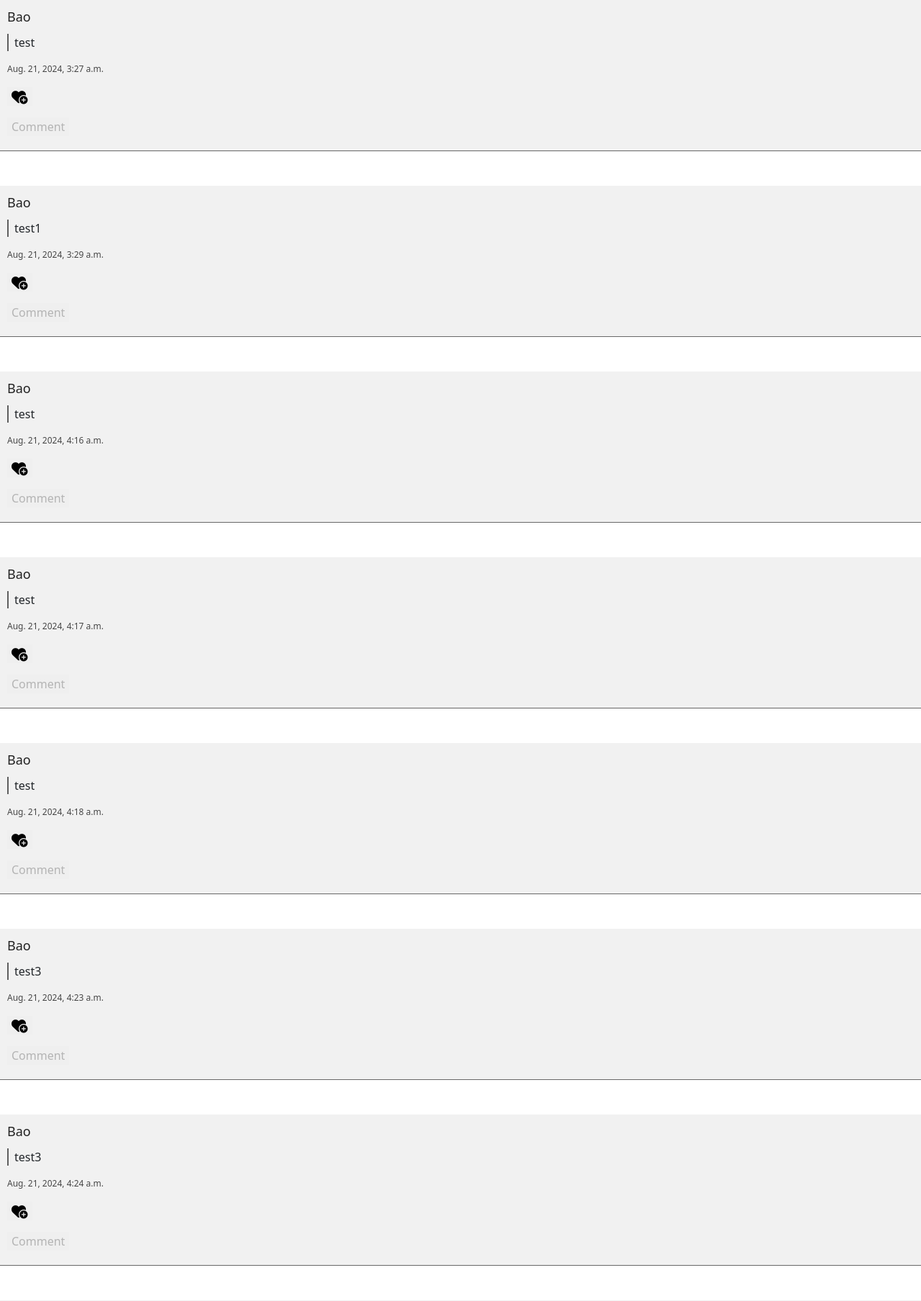
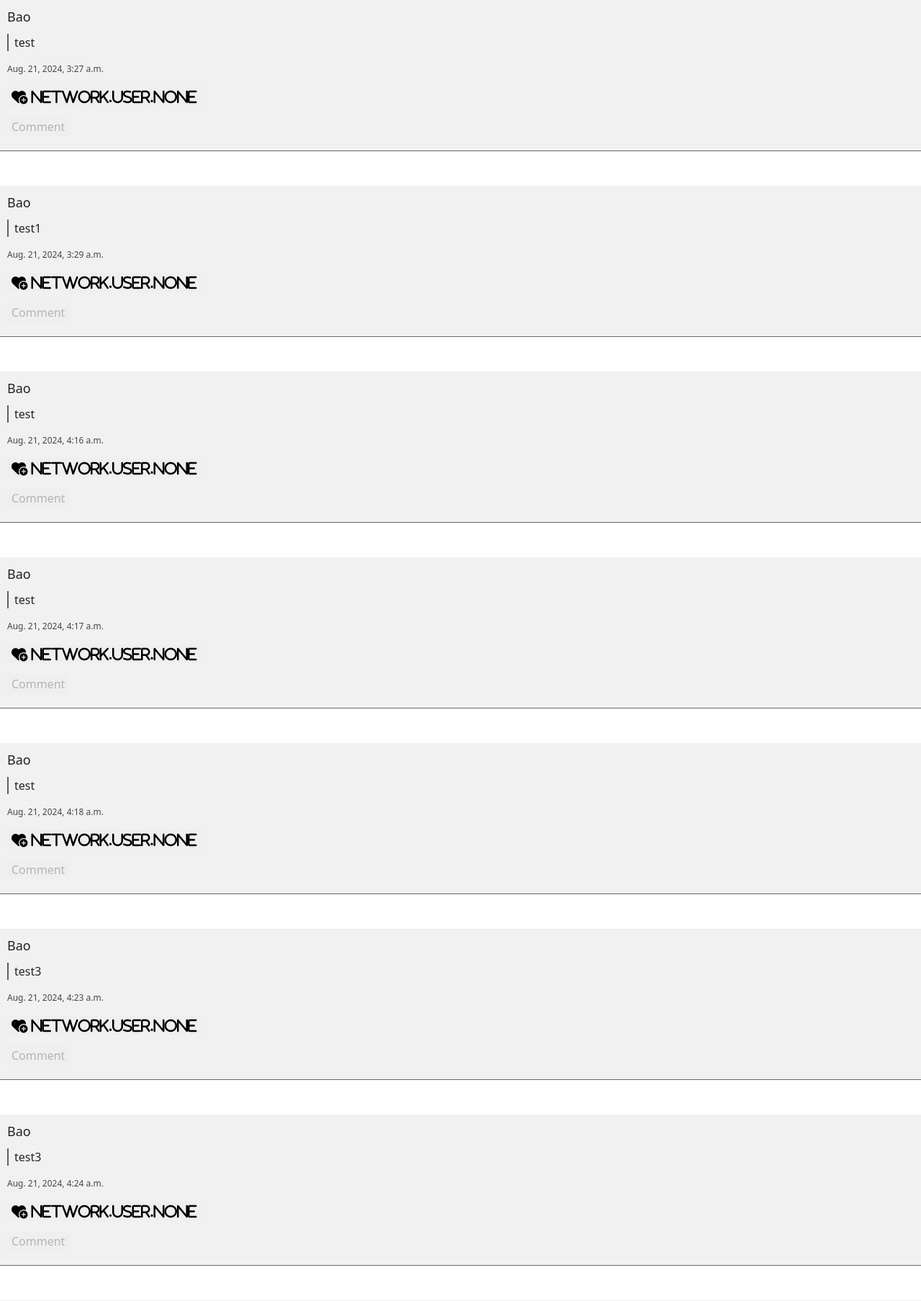
Before and after one commit to bao-123/Project-4, a Django app: template network/templates/network/index.html in a window 1280 px wide. Shown: the part 56-1863 px from the top of the page at 72% size. Run offline with Django 3.2, Linux system fonts and the light colour scheme; the template is opened without the code that fills it: values that come from a table or form of the project are taken from there, others are empty; data comes from the database, SQL or seed files in the repository; some libraries are stand-ins or nearby versions.

Commit message:
Working on like button (not completed)

```diff
--- a/network/models.py
+++ b/network/models.py
@@ -32,21 +32,37 @@ class Post(models.Model):
     user = models.ForeignKey(User, on_delete=models.CASCADE, related_name="posts")
     content = models.TextField()
     datetime = models.DateTimeField(auto_now_add=True)
-    likes = models.IntegerField(default=0, validators=[MinValueValidator(0)]) # minimun value of this field is 0..
+    likes = models.ManyToManyField(User, blank=True, related_name="posts_liked") # minimun value of this field is 0..
 
     def __str__(self):
         return f"""
         User: {self.user.username}
         {self.content}
-    {self.datetime}
-    likes: {self.likes}"""
+        {self.datetime}
+        likes: {self.likes}"""
 
-    def to_dict(self):
+    def get_likes(self) -> int:
+        return self.likes.count()
+
+    def like(self, user: User) -> None:
+        if not self.likes.contains(self):
+            self.likes.add(user)
+            return
+        raise Exception("User Already like this post")
+
+    def unlike(self, user: User) -> None:
+        if self.likes.contains(user):
+            self.likes.remove(user)
+            return
+        raise Exception("User doesn't like this post.")
+
+    def to_dict(self, user=None):
         return {
             "user": self.user.to_dict(),
             "content": self.content,
             "datetime": self.datetime.strftime("%d/%m/%Y, %H:%M:%S"),
-            "likes": self.likes
+            "likes": self.get_likes(),
+            "is_liked": self.likes.contains(user) if user else False
         }
 
 
--- a/network/static/network/functions.js
+++ b/network/static/network/functions.js
@@ -1,12 +1,13 @@
 //contants
 const postURL = "/post";
 const getPostsURL = "/posts";
+const likePostURL = "/like";
 export const getUserURL = "/user";
 export const messageDivId = "messageDiv";
 
-const heartLikedIcon = '<i class="fa-solid fa-heart-circle-check"></i>';
-export const heartUnlikedIcon = '<i class="fa-solid fa-heart-circle-plus"></i>';
-export const heartAnimation = '<i class="fa-solid fa-heart-circle-plus fa-beat-fade"></i>';
+export const heartLikedIcon = '<i class="fa-solid fa-heart-circle-check fa-lg"></i>';
+export const heartUnlikedIcon = '<i class="fa-solid fa-heart-circle-plus fa-lg"></i>';
+export const heartAnimation = '<i class="fa-solid fa-heart-circle-plus fa-beat-fade fa-lg"></i>';
 
 
 export async function post(content)
@@ -115,7 +116,26 @@ export async function getUser(username='')
     }
 }
 
-export async function like(postId, likeBtn)
+export async function like(postId, action)
 {
+    try
+    {
+        const response = await fetch(likePostURL, {
+            method: "POST",
+            headers: {
+                "X-CSRFToken": getCSRFToken()
+            },
+            body: JSON.stringify({
+                post_id: postId,
+                action: action
+            })
+        });
 
+        return {status: response.status, message: (await response.json()).message}
+    }
+    catch(error)
+    {
+        displayMessage("Failed to like this post.", "danger", messageDivId);
+        console.error(error);
+    }
 }
--- a/network/static/network/index.js
+++ b/network/static/network/index.js
@@ -1,5 +1,6 @@
  import {post, displayMessage, getPosts, getUser,
-         heartUnlikedIcon, heartAnimation, messageDivId} from "./functions.js";
+         heartUnlikedIcon, heartAnimation, messageDivId,
+        heartLikedIcon, like} from "./functions.js";
 
  //variables
  let postsDisplay;
@@ -8,7 +9,7 @@
 document.addEventListener("DOMContentLoaded", () => {
     postsDisplay = document.querySelector(".posts");
     getUser()
-    .then(data => user = data)
+    .then(data => user = data.user)
     .catch(error => console.error(error));
 
     const postForm = document.querySelector("#postForm");
@@ -60,21 +61,48 @@ document.addEventListener("DOMContentLoaded", () => {
             datetimeP.textContent = post.datetime;
 
             likeButton.classList.add("likeBtn");
-            likeButton.innerHTML = heartUnlikedIcon;
-            // run animation (font awesome) when user hover on the heart icon.
-            likeButton.addEventListener("mouseover", event => {
-                console.log(event);
-                event.target.innerHTML = heartAnimation;
-            });
-            likeButton.addEventListener("mouseout", event => {
-                event.target.innerHTML = heartUnlikedIcon;
-            });
+            if(post.is_liked)
+            {
+                likeButton.innerHTML = heartLikedIcon;
+            }
+            else
+            {
 
+                likeButton.innerHTML = heartUnlikedIcon;
+                // run animation (font awesome) when user hover on the heart icon.
+                likeButton.addEventListener("mouseenter", () => {
+                    if(likeButton.innerHTML != heartLikedIcon)
+                    {
+                        likeButton.innerHTML = heartAnimation;
+                    }
+                });
+                likeButton.addEventListener("mouseleave", () => {
+                    if(likeButton.innerHTML != heartLikedIcon)
+                    {
+                        likeButton.innerHTML = heartUnlikedIcon;
+                    }
+                });
+                likeButton.onclick = () => {
+                    const action = likeButton.innerHTML == heartLikedIcon ? "unlike" : "like";
+                    like(post.id, action)
+                    .then(response => {
+                        if(response.status !== 200)
+                        {
+                            displayMessage(response.message, "danger", "likeMessageDiv");
+                            return;
+                        }
+                        displayMessage(response.message, "success", "likeMessageDiv");
+                        likeButton.innerHTML = heartLikedIcon;
+                    })
+                    .catch(error => console.error(error));
+                };
+                }
+            }
             commentButton.classList.add("commentBtn");
             commentButton.textContent = "Comment";
 
             postContentDiv.appendChild(postUser);
-            if(post.user.id == user.id)
+            if(post.user.id === user.id)
             {
                 const editButton = document.createElement("button");
 
--- a/network/templates/network/index.html
+++ b/network/templates/network/index.html
@@ -26,18 +26,28 @@
         {% for post in posts %}
             <div class="post">
                 <div class="postsContent">
-                    <a  class="nav-link" href="{% url 'view_user' post.user.id %}"> <p class="postUser">{{ post.user.username }} </p></a>
-                    {% if user == post.user %}
+                    <a  class="nav-link" href="{% url 'view_user' post.user.id %}"> <p class="postUser">{{ post.user.username }}</p></a>
+
+                    <!-- fix here -->
+                    {% if user.id == post.user.id %}
                     <button class="editBtn">Edit</button>
                     {% endif %}
+
                     <p class="postContent">{{ post.content }}</p>
                     <p class="datetime"> {{ post.datetime }} </p>
                 </div>
 
                 <div class="postsBtn">
-                    <button class="likeBtn">
-                        <i class="fa-solid fa-heart-circle-plus fa-lg"></i>
-                    </button>
+                    <div>
+                        <button class="likeBtn">
+                            {% if post.is_liked %} <!-- Check if user is liked the post or not -->
+                            <i class="fa-solid fa-heart-circle-check fa-lg"> {{ post.likes }}</i>
+                            {% else %}
+                            <i class="fa-solid fa-heart-circle-plus fa-lg"> {{ post.likes }}</i>
+                            {% endif %}
+                        </button>
+                        <div class="likeMessage"></div>
+                    </div>
                     <button class="commentBtn">Comment</button>
                 </div>
 
--- a/network/urls.py
+++ b/network/urls.py
@@ -12,5 +12,6 @@ urlpatterns = [
     path("posts", views.get_posts, name="get_posts_data"),
     path("user", views.get_user, name="get_user"),
     path("user/<int:user_id>", views.view_user, name="view_user"),
-    path("following", views.view_following, name="following")
+    path("following", views.view_following, name="following"),
+    path("like", views.like, name="like_post")
 ]
--- a/network/views.py
+++ b/network/views.py
@@ -13,7 +13,9 @@ from .models import User, Post
 
 @login_required(login_url="login")
 def index(request):
-    posts = Post.objects.order_by("-datetime").all()
+
+    posts = [post.to_dict(user=request.user) for post in Post.objects.order_by("-datetime").all()]
+
 
     return render(request, "network/index.html", {
         "posts": posts
@@ -112,7 +114,7 @@ def get_posts(request):
     posts = Post.objects.order_by("-datetime").all()
 
     return JsonResponse({
-        "posts": [post.to_dict() for post in posts]
+        "posts": [post.to_dict(user=request.user) for post in posts]
     }, status=200)
 
 
@@ -196,3 +198,34 @@ def view_following(request):
     return render(request, "network/following.html", {
         "following_users": following_users
     })
+
+@login_required(login_url="login")
+def like(request):
+    if request.method != "POST":
+        return HttpResponseNotAllowed("method not allowed")
+
+    data = json.loads(request.body)
+    post_id = data["post_id"]
+    action = data["action"]
+
+    try:
+        POST = Post.objects.get(pk=post_id)
+
+        if action == "like":
+            POST.like(request.user)
+        elif action == "unlike":
+            POST.unlike(request.user)
+        else:
+            return JsonResponse({
+                "message": "Unknow action."
+            }, status=400)
+
+        return JsonResponse({
+            "message": "like successfully"
+        }, status=200)
+
+    except Exception as e:
+        print(e)
+        return JsonResponse({
+            "message": f"Failed to {action}."
+        }, status=400)
```
Also changed, not shown: db.sqlite3, network/migrations/0005_remove_post_likes_post_likes.py (added).
